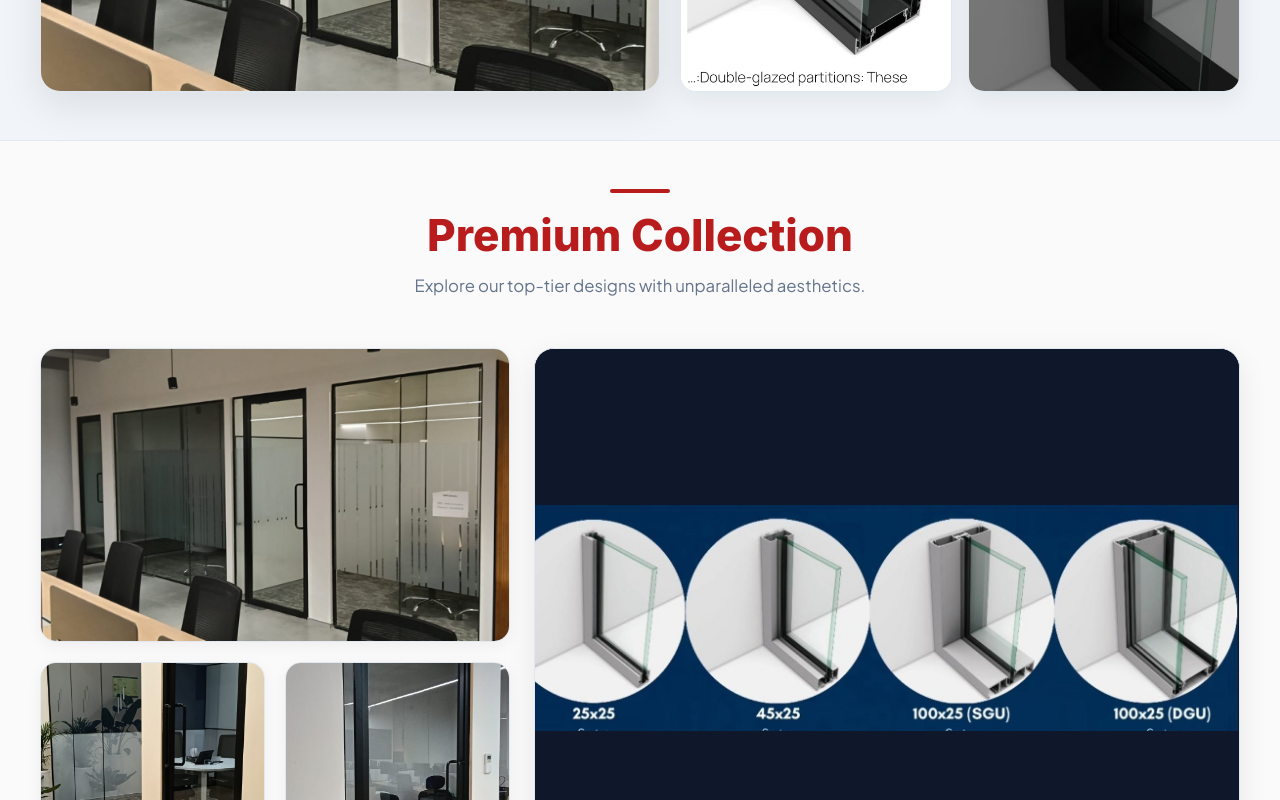
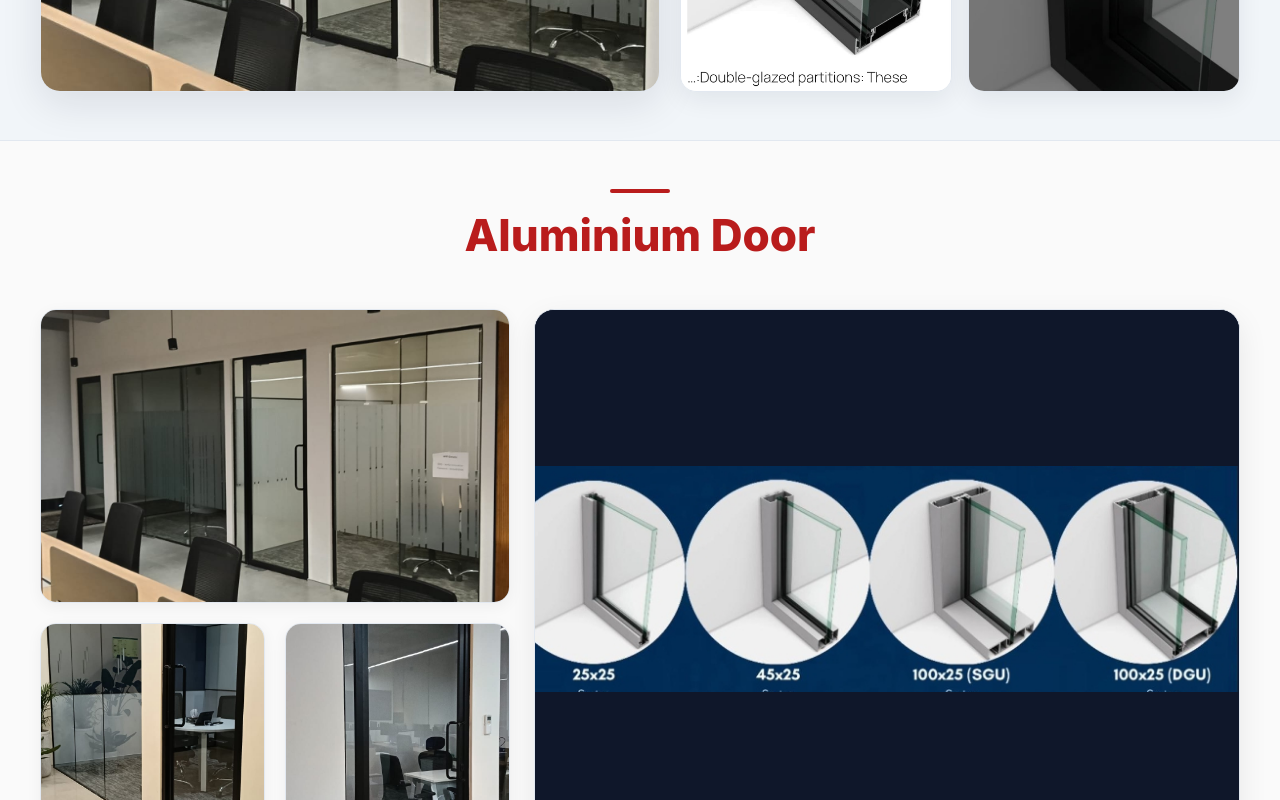
Before and after one commit to digitalsolution360web/raja-project, a Next.js app: page /products in a window 1280 px wide. Shown: the part 2000-2800 px from the top of the page. Built offline with nearby package versions, Linux system fonts and the light colour scheme.

Commit message:
new updated

```diff
--- a/app/products/page.tsx
+++ b/app/products/page.tsx
@@ -233,10 +233,8 @@ export default function ProductsPage() {
         <div className="container-main">
           <div style={{ textAlign: 'center', marginBottom: 'clamp(2rem, 4vw, 3rem)' }}>
             <div className="gold-bar" style={{ margin: '0 auto 1rem' }} />
-            <h2 className="section-title">Premium Collection</h2>
-            <p className="products-head-sub" style={{ marginTop: '0.5rem', fontSize: '1.05rem', color: '#64748b' }}>
-              Explore our top-tier designs with unparalleled aesthetics.
-            </p>
+            <h2 className="section-title">Aluminium Door</h2>
+
           </div>
           <div className="premium-showcase-grid">
             {/* Left side: 3 images */}
@@ -346,10 +344,8 @@ export default function ProductsPage() {
         <div className="container-main">
           <div style={{ textAlign: 'center', marginBottom: 'clamp(2rem, 4vw, 3rem)' }}>
             <div className="gold-bar" style={{ margin: '0 auto 1rem' }} />
-            <h2 className="section-title">Systems & Project Specifications</h2>
-            <p className="products-head-sub" style={{ marginTop: '0.5rem', fontSize: '1.05rem', color: '#64748b' }}>
-              Detailed profile documentation and premium office partition installations.
-            </p>
+            <h2 className="section-title">Aluminium Door</h2>
+
           </div>
 
           <div className="comprehensive-dual-grid">
@@ -443,10 +439,8 @@ export default function ProductsPage() {
         <div className="container-main">
           <div style={{ textAlign: 'center', marginBottom: 'clamp(2rem, 4vw, 3rem)' }}>
             <div className="gold-bar" style={{ margin: '0 auto 1rem' }} />
-            <h2 className="section-title">Premium Entrance & Mats</h2>
-            <p className="products-head-sub" style={{ marginTop: '0.5rem', fontSize: '1.05rem', color: '#64748b' }}>
-              Superior quality floor mats and entrance solutions for a clean, professional look.
-            </p>
+            <h2 className="section-title">Aluminium Door</h2>
+
           </div>
           <div className="entrance-showcase-grid">
             {/* Left side: 3 images gallery */}
@@ -555,10 +549,8 @@ export default function ProductsPage() {
         <div className="container-main">
           <div style={{ textAlign: 'center', marginBottom: 'clamp(2rem, 4vw, 3rem)' }}>
             <div className="gold-bar" style={{ margin: '0 auto 1rem' }} />
-            <h2 className="section-title">AEROSPACE Technical Specs & Projects</h2>
-            <p className="products-head-sub" style={{ marginTop: '0.5rem', fontSize: '1.05rem', color: '#64748b' }}>
-              Precision-designed partition profiles alongside high-end installation examples.
-            </p>
+            <h2 className="section-title">Aluminium Door</h2>
+
           </div>
           <div className="pp-showcase-grid">
             <div className="pp-showcase-panel pp-showcase-panel--left">
```
